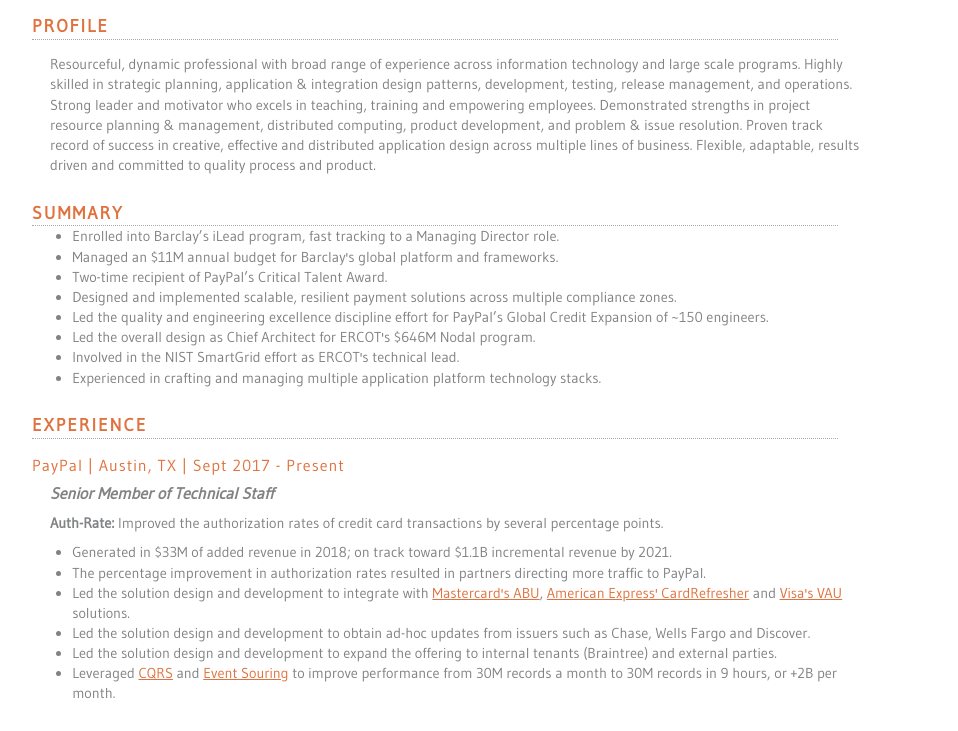
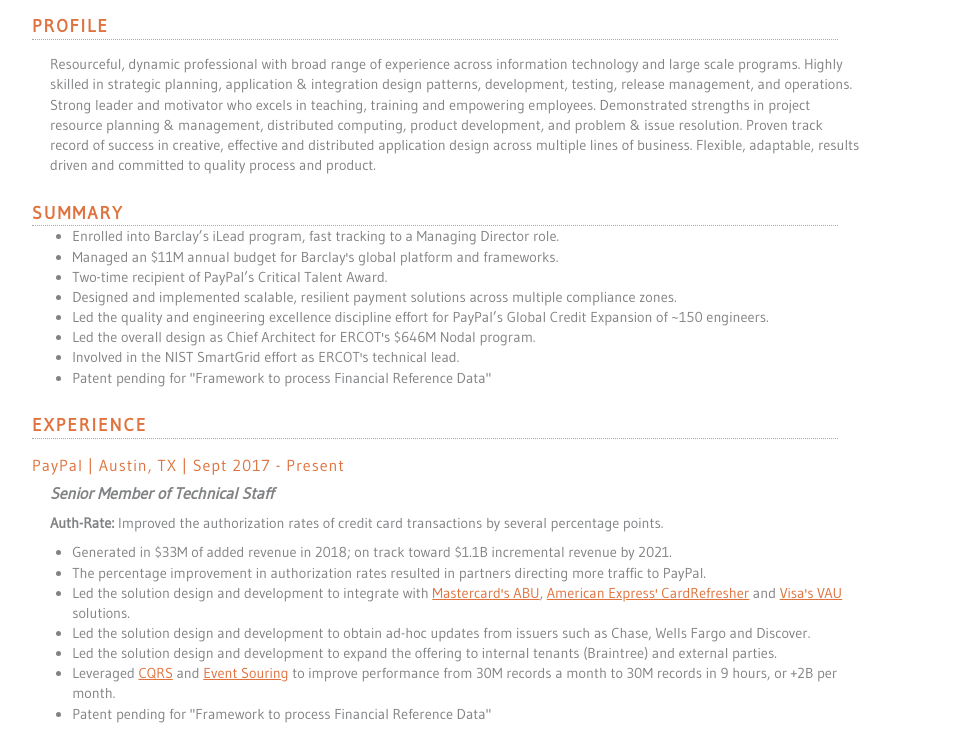
Before and after one commit to b3ll4t0r/b3ll4t0r.github.io, a plain HTML site: page technical.html in a window 1280 px wide. Shown: the part 183-914 px from the top of the page, without its empty margins (160-1118 px from the left). Drawn offline with Linux system fonts and the light colour scheme.

Commit message:
fixed patent

```diff
--- a/technical.html
+++ b/technical.html
@@ -38,7 +38,7 @@
        <li>Led the quality and engineering excellence discipline effort for PayPal’s Global Credit Expansion of ~150 engineers.</li>
        <li>Led the overall design as Chief Architect for ERCOT's $646M Nodal program.</li>
        <li>Involved in the NIST SmartGrid effort as ERCOT's technical lead.</li>
-       <li>Experienced in crafting and managing multiple application platform technology stacks.</li>
+       <li>Patent pending for "Framework to process Financial Reference Data"</li>
     </ul>
     <h2 id="experience" class="category-headers">Experience</h2><hr>
       <p class="job">PayPal | Austin, TX | Sept 2017 - Present</p>
@@ -51,6 +51,7 @@
           <li>Led the solution design and development to obtain ad-hoc updates from issuers such as Chase, Wells Fargo and Discover.</li>
           <li>Led the solution design and development to expand the offering to internal tenants (Braintree) and external parties.</li>
           <li>Leveraged <a class="link" href="https://martinfowler.com/bliki/CQRS.html" target="_blank">CQRS</a> and <a class="link" href="https://martinfowler.com/eaaDev/EventSourcing.html" target="_blank">Event Souring</a> to improve performance from 30M records a month to 30M records in 9 hours, or +2B per month.</li>
+          <li>Patent pending for "Framework to process Financial Reference Data"</li>
         </ul>
       <p class="job">Barclaycard | Wilmington, DE | Sept 2016 - Sept 2017</p>
         <p class="role">Executive Director of Operations and Technology</p>
```
Also changed, not shown: index.html (+1 -1 lines).
